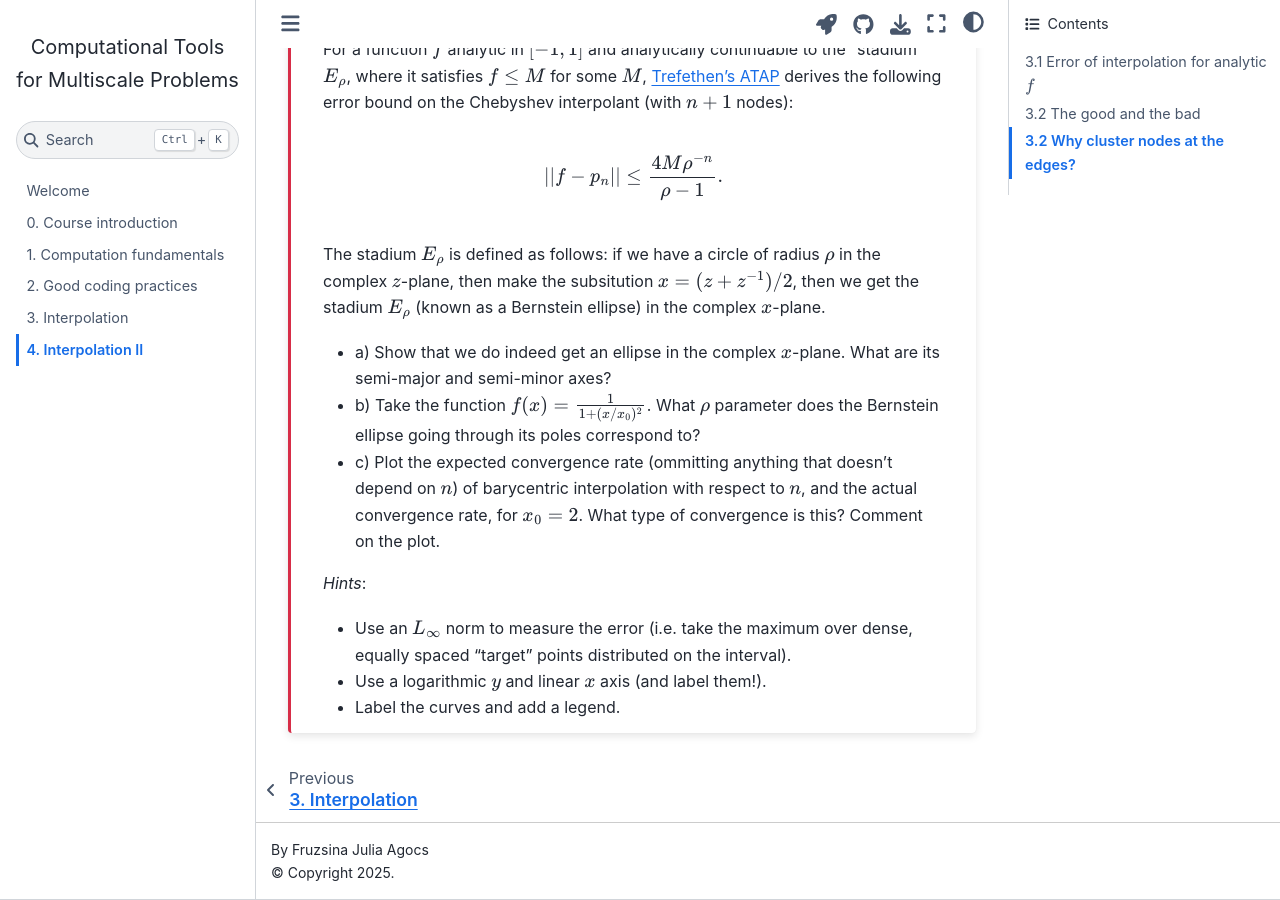
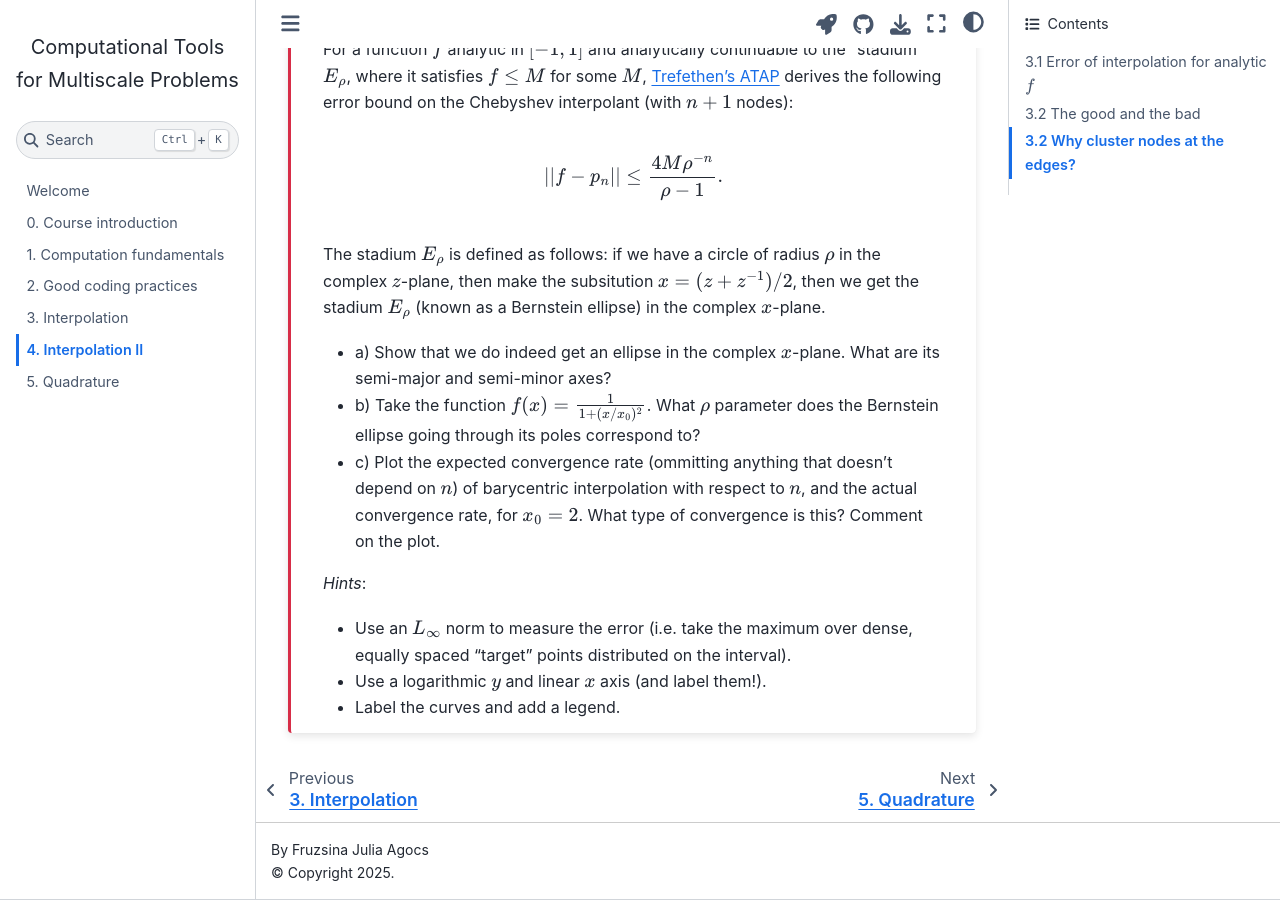
Before and after one commit to cu-comptools/fall2025, a Jupyter Book: the page built from poly_interp2.ipynb, in a window 1280 px wide and 900 px high, scrolled down 8331 px. Built offline with Jupyter Book 1.0.4 settings and Sphinx 7.4.7 and the Sphinx Book theme 1.1.4, drawn with Linux system fonts in a browser that asks for light colours; some of the changed lines change nothing that is shown.

Commit message:
Notes on quadrature added

```diff
--- a/_toc.yml
+++ b/_toc.yml
@@ -13,7 +13,7 @@ chapters:
 - file: github
 - file: poly_interp
 - file: poly_interp2
-# - file: quadrature
+- file: quadrature
 # - file: ODEs_1
 # - file: ODES2_spectral
 # - file: ODEs_3_asymptotic
```
Also changed, not shown: quadrature.ipynb (added).
